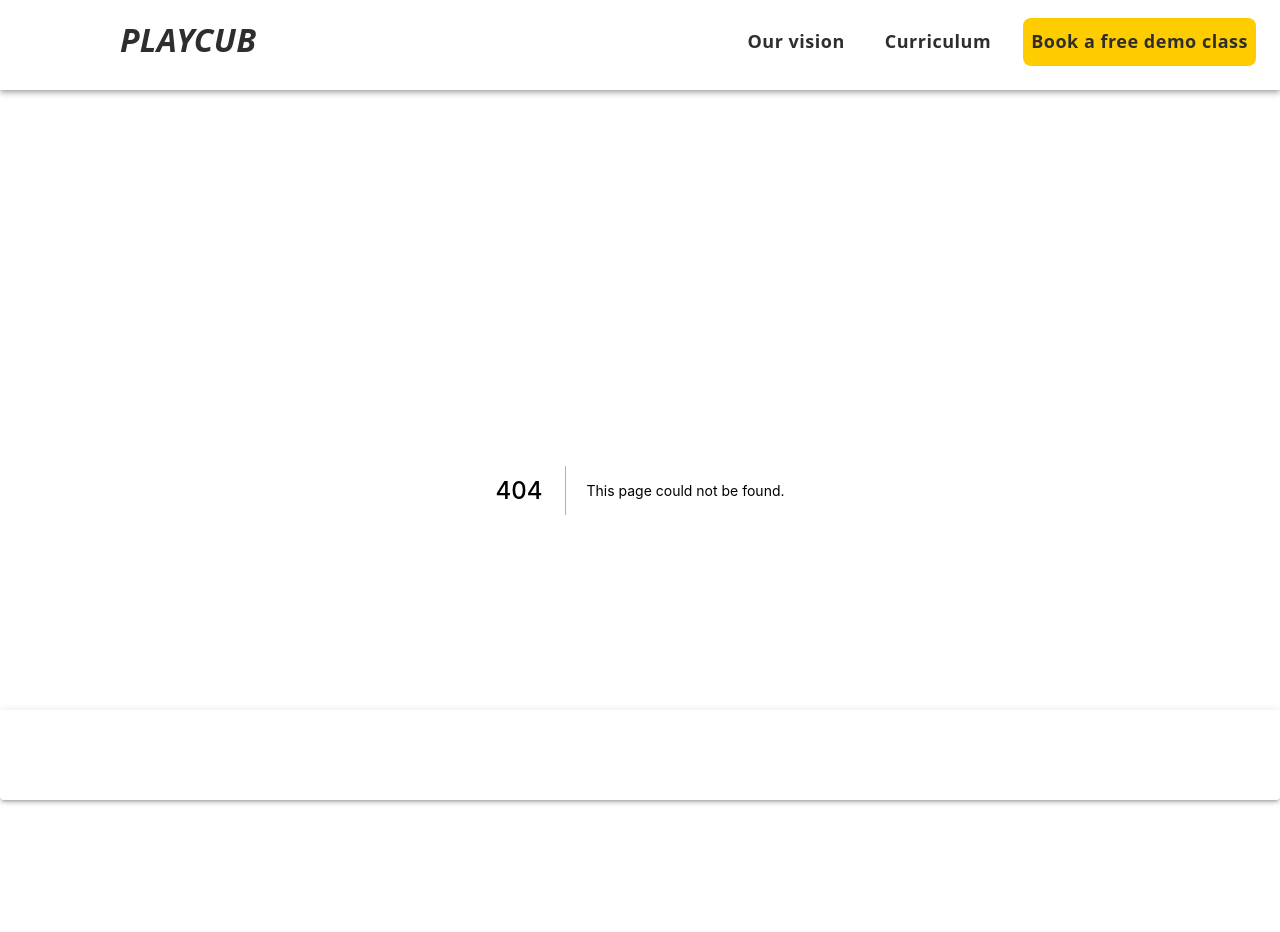
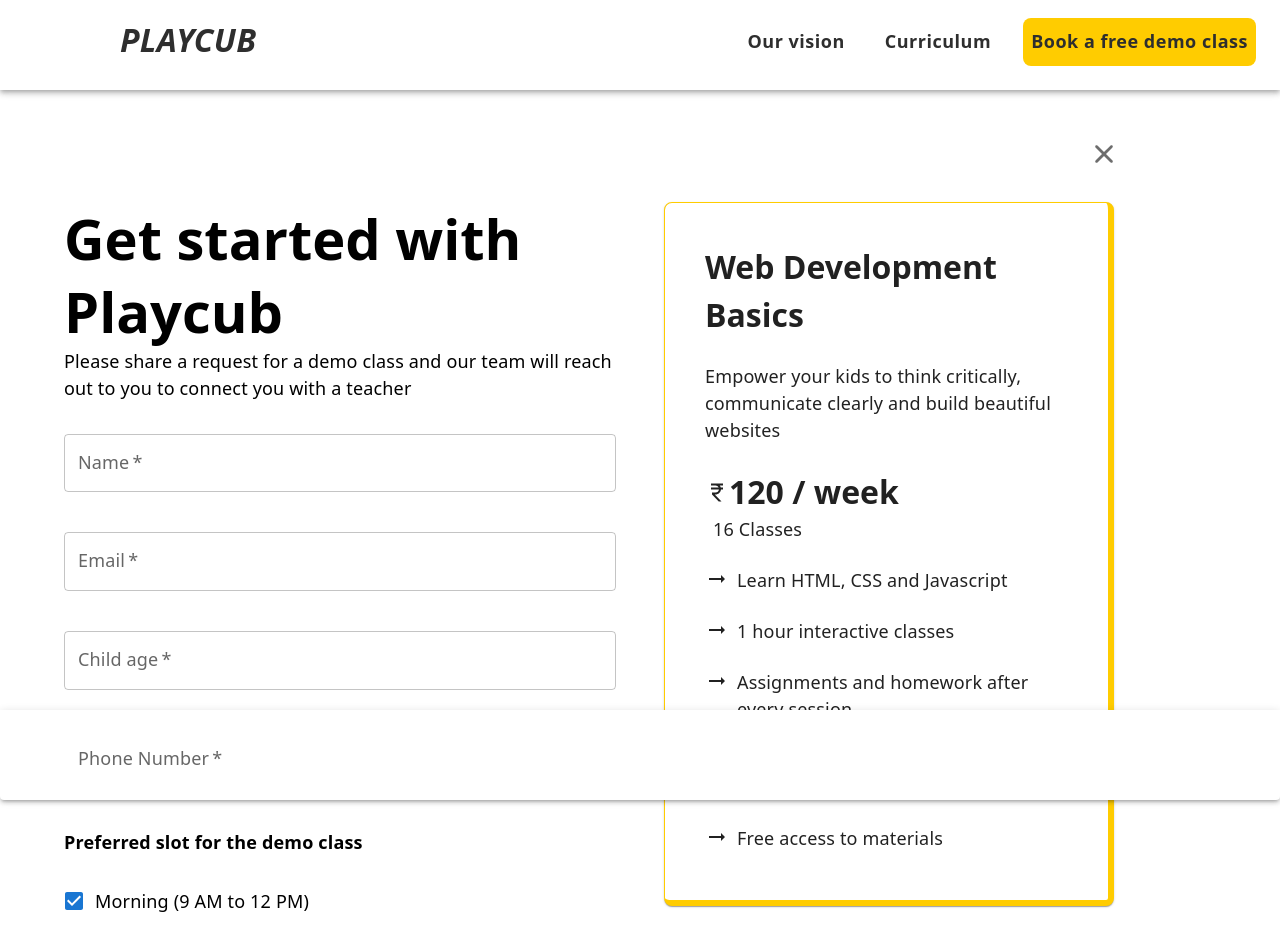
Before and after one commit to navgurukul/playcub-fe, a Next.js app: page /Reg in a window 1280 px wide. Before the commit this address had no page. Shown: the top 932 px of the page. Before the commit the page ends 890 px from the top, so only its background shows below. Built offline with nearby package versions, Linux system fonts and the light colour scheme.

Commit message:
Made Register form ui

```diff
--- /dev/null
+++ b/pages/Reg/index.js
@@ -0,0 +1,204 @@
+import {
+    Typography,
+    Container,
+    Button,
+    Card,
+    CardContent,
+    CardActions,
+    Grid,
+    Box,
+  } from "@mui/material";
+import ArrowRightAltIcon from '@mui/icons-material/ArrowRightAlt';
+import CurrencyRupeeIcon from '@mui/icons-material/CurrencyRupee';
+import CardStyle from "../../comp/cardComponent";
+import Image from 'next/image'
+import TextField from "@mui/material/TextField";
+import FormGroup from '@mui/material/FormGroup';
+import FormControlLabel from '@mui/material/FormControlLabel';
+import Checkbox from '@mui/material/Checkbox';
+
+const Reg =() =>{
+    return(
+        <>
+        <Container sx={{mt: 4 }} maxWidth="lg" >
+            <Grid container>
+                <Grid item sm={11} sx ={{mt:2,mb:4}}>
+                    <Box display="flex" justifyContent="flex-end">
+                        <Image
+                            src={require("./assest/close.png")}
+                            height={"32px"}
+                            width={'32px'}
+                            alt="close image"
+                        />
+                    </Box>
+                </Grid>
+            </Grid>
+
+            <Grid container spacing={6}>
+                <Grid item xs={12} sm={6} md={6}  >
+                    <Typography variant="h3">
+                        Get started with Playcub
+                    </Typography>
+                    <Typography variant="body1">
+                        Please share a request for a demo class and our team will reach out to you to connect you with a teacher
+                    </Typography>
+                    <Box
+                        component="form"
+                        sx={{
+                            display: "grid",
+                            gap: 5,
+                            width: "100%",
+                            mt:4,
+                            mb:5,
+                        }}
+
+                    >
+                        <TextField
+                            label="Name"
+                            type="text"
+                            // value={}
+                            // name="name"
+                            // onChange={}
+                            id="name"
+                            variant="outlined"
+                            required
+                        />
+
+                        <TextField
+                            label="Email"
+                            type="text"
+                            // value={}
+                            name="email"
+                            // onChange={}
+                            id="email"
+                            variant="outlined"
+                            required
+                        />
+                        <TextField
+                            label="Child age"
+                            type="number"
+                            // value={}
+                            name="childAge"
+                            // onChange={}
+                            id="childAge"
+                            variant="outlined"
+                            required
+                        />
+
+                        <TextField
+                            label="Phone Number"
+                            type="number"
+                            pattern="^[0-9]{10}$"
+                            // value={}
+                            name="phoneNumber"
+                            // onChange={}
+                            id="phoneNumber"
+                            variant="outlined"
+                            required
+                        />
+
+
+                    <Box
+                    sx={{
+                        display: "grid",
+                        gap: 3,
+                        width: "100%",
+
+
+                    }} >
+                        <Typography variant="subtitle1">
+                            Preferred slot for the demo class
+                        </Typography>
+                        <FormGroup>
+                            <FormControlLabel variant="body1" control={<Checkbox defaultChecked />} label="Morning (9 AM to 12 PM)" />
+                            <FormControlLabel variant="body1" control={<Checkbox defaultChecked />} label="Afternoon (12 PM to 1 PM)" />
+                            <FormControlLabel variant="body1" control={<Checkbox defaultChecked />} label="Evening (3 PM to 6 PM)" />
+
+                        </FormGroup>
+                        <Box
+                            sx={{
+                                display: "grid",
+                                gap: 3,
+                                width: "50%",
+                                mb:12
+
+
+                            }}
+                        >
+                        <Button  >
+                            Get Your Free Demo Class
+                        </Button>
+                        </Box>
+
+                    </Box>
+                </Box>
+
+
+                </Grid>
+
+                <Grid item xs={12} sm={6} md={6} >
+                    <CardStyle style={{mb:6,maxWidth:"450px"}}>
+                        <CardContent >
+
+                            <Typography gutterBottom variant="h5" m={3} component="div">
+                                Web Development Basics
+                            </Typography>
+                            <Typography gutterBottom variant="body1" m={3} paragraph>
+                                Empower your kids to think critically, communicate clearly and build beautiful websites
+                            </Typography>
+                            <Box sx={{display:"flex",ml:3}}>
+                                <CurrencyRupeeIcon  sx={{mt:0.2,height:45}}/>
+                                <Typography variant="h5">
+                                    120 / week
+                                </Typography>
+                            </Box>
+                            <Typography variant="body1" ml={4}>
+                                16 Classes
+                            </Typography>
+
+                            <Box sx={{display:"flex" ,m:3}}>
+                                <ArrowRightAltIcon sx={{mr:1}}/>
+                                <Typography variant="body1">
+                                    Learn HTML, CSS and Javascript
+                                </Typography>
+                            </Box>
+
+                            <Box sx={{display:"flex",mt:2,m:3}}>
+                                <ArrowRightAltIcon sx={{mr:1}} />
+                                <Typography variant="body1">
+                                    1 hour interactive classes
+                                </Typography>
+                            </Box>
+                            <Box sx={{display:"flex",mt:2,m:3}}>
+                                <ArrowRightAltIcon sx={{mr:1}}/>
+                                <Typography variant="body1">
+                                    Assignments and homework after every session
+                                </Typography>
+                            </Box>
+
+                            <Box sx={{display:"flex",mt:2,m:3}}>
+                                <ArrowRightAltIcon sx={{mr:1}}/>
+                                <Typography variant="body1">
+                                    Solve doubts during and outside the class
+                                </Typography>
+                            </Box>
+                            <Box sx={{display:"flex",mt:2,m:3}}>
+                                <ArrowRightAltIcon sx={{mr:1}}/>
+                                <Typography variant="body1">
+                                    Free access to materials
+                                </Typography>
+                            </Box>
+
+
+                        </CardContent>
+
+                    </CardStyle>
+
+
+                </Grid>
+            </Grid>
+        </Container>
+        </>
+    )
+}
+export default Reg;
```
Also changed, not shown: pages/ourCirriculaum/index.js (+21 -3 lines), pages/ourVision/index.js (+9 -1 lines), pages/Reg/assest/close.png (added).
